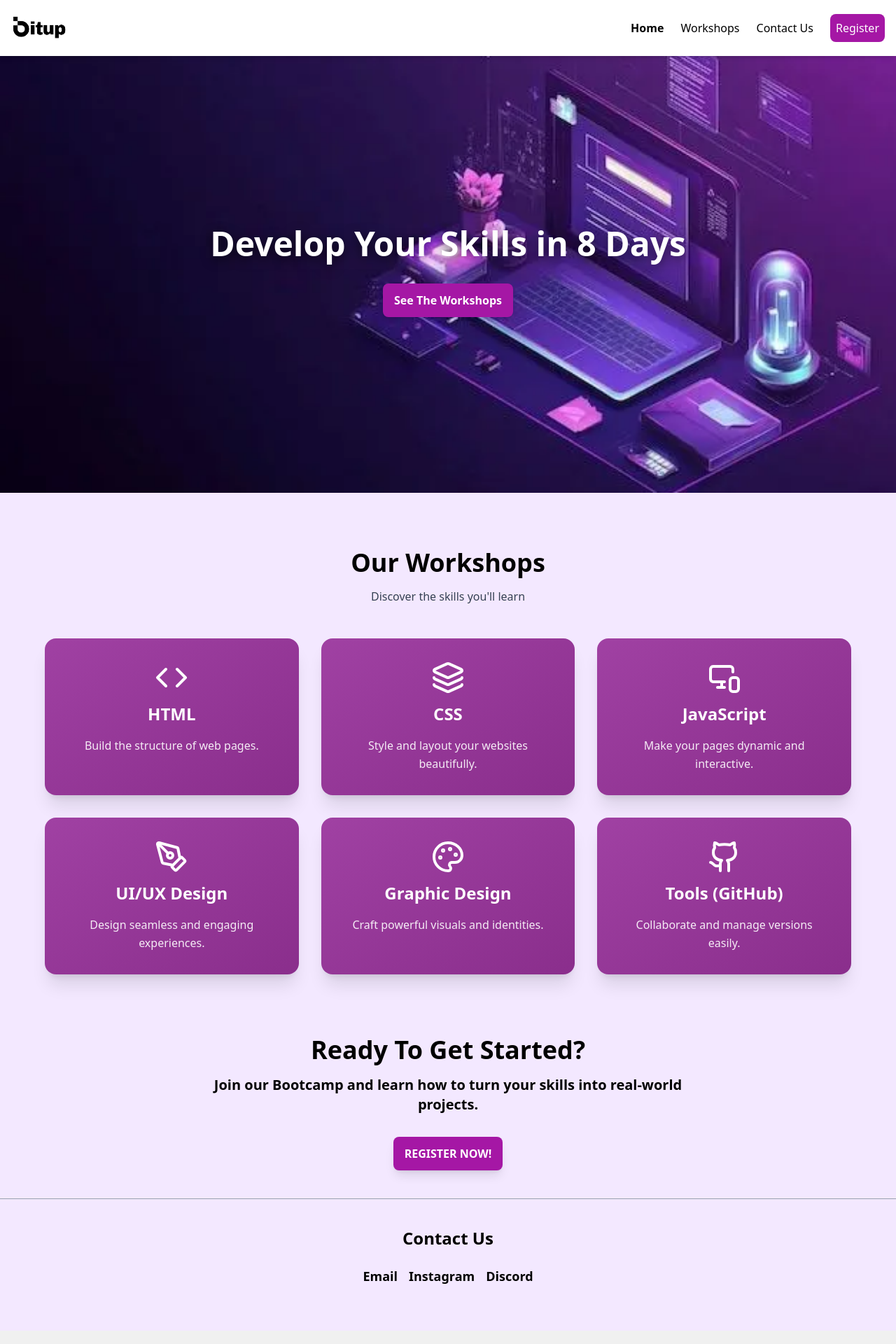
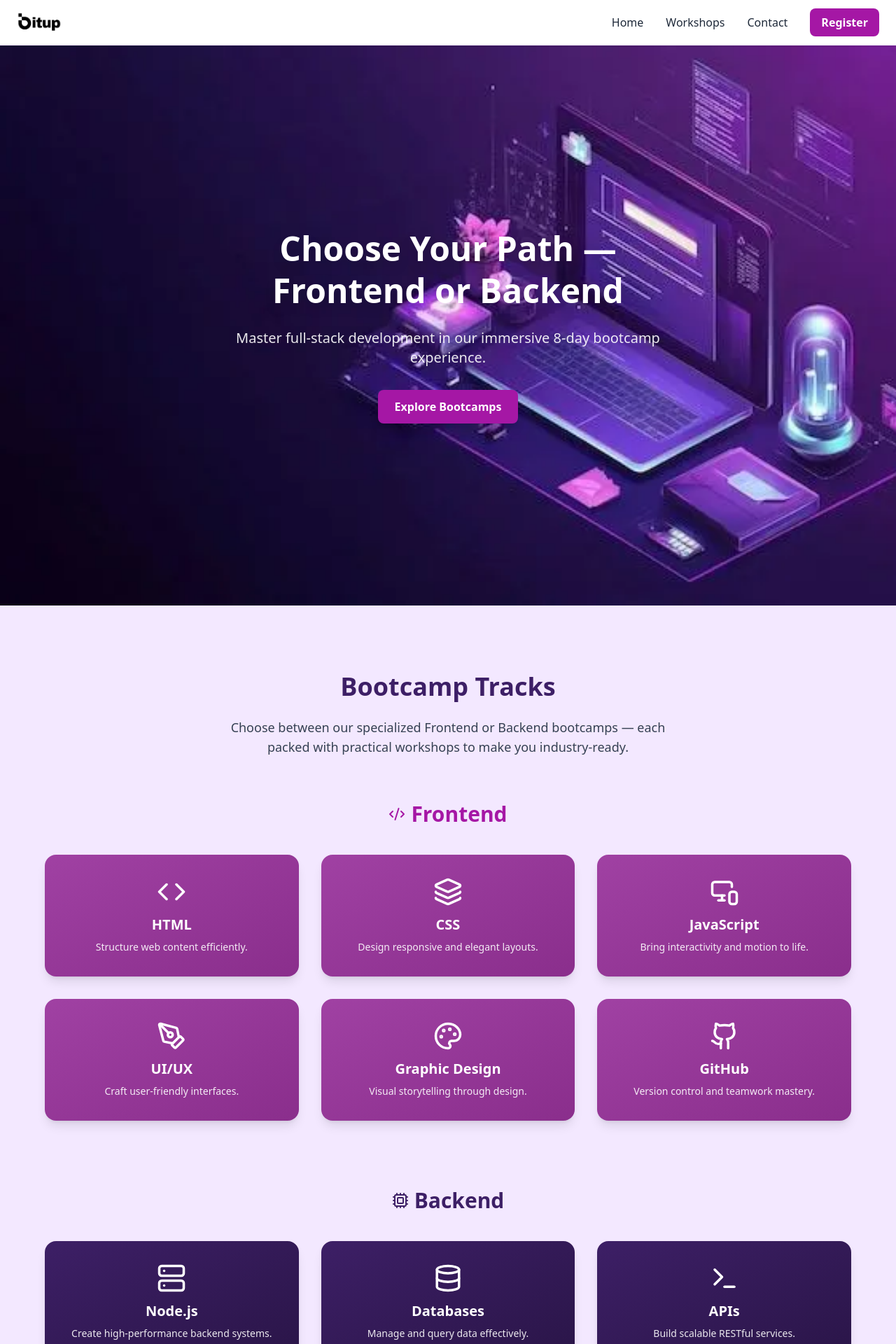
Before and after one commit to Abdellah-saim-mamoune1/BitUp, a React (Vite) app: page / in a window 1280 px wide. Shown: the top 1920 px of the page at 70% size. Built offline with nearby package versions, Linux system fonts and the light colour scheme.

Commit message:
changing styles

```diff
--- a/src/Home.tsx
+++ b/src/Home.tsx
@@ -3,94 +3,81 @@ import { motion, AnimatePresence } from "framer-motion";
 import { useNavigate } from "react-router-dom";
 import Logo from "./assets/Logo.png";
 import BgImage from "./assets/BgHomeImage.jpg";
+import {
+  Code,
+  Palette,
+  PenTool,
+  MonitorSmartphone,
+  Layers,
+  Github,
+  Database,
+  Server,
+  Terminal,
+} from "lucide-react";
 
-// Icons
-import { Code, Palette, PenTool, MonitorSmartphone, Layers, Github } from "lucide-react";
-
+import { Code2,Instagram, Mail, MessageCircle } from "lucide-react";
+import { Cpu } from "lucide-react";
 export function Home() {
   const navigate = useNavigate();
   const [menuOpen, setMenuOpen] = useState(false);
-  const workshopsRef = useRef<HTMLElement | null>(null);
-  const contactRef = useRef<HTMLElement | null>(null);
+  const workshopsRef = useRef<HTMLElement >(null);
+  const contactRef = useRef<HTMLElement >(null);
+
+  const scrollTo = (ref: React.RefObject<HTMLElement|null>) =>
+    ref.current?.scrollIntoView({ behavior: "smooth" });
 
   return (
-    <div className="min-h-screen flex flex-col bg-purple-50 text-purple-900">
+    <div className="min-h-screen flex flex-col bg-purple-50 text-purple-900 scroll-smooth">
       {/* Navbar */}
-      <nav className="flex justify-between items-center px-4 bg-white shadow-md fixed w-full top-0 z-50">
+      <nav className="flex justify-between items-center px-6 bg-white shadow-sm sticky w-full top-0 z-50 border-b border-purple-100 backdrop-blur-md bg-opacity-90">
+        {/* Logo */}
         <motion.div
           className="flex items-center space-x-2"
           initial={{ opacity: 0, y: -10 }}
           animate={{ opacity: 1, y: 0 }}
-          transition={{ duration: 0.5 }}
         >
           <img
             src={Logo}
-            alt="Logo"
-            className="w-20 h-20 cursor-pointer " onClick={()=>navigate("/")}
+            alt="Bootcamp Logo"
+            className="w-16 h-16 cursor-pointer"
+            onClick={() => navigate("/")}
           />
+
         </motion.div>
 
         {/* Desktop Menu */}
-        <ul className="hidden md:flex gap-6 items-center text-black font-medium">
+        <ul className="hidden md:flex gap-8 items-center text-gray-800 font-medium">
+          {["Home", "Workshops", "Contact"].map((item, i) => (
             <motion.li
-            className="hover:text-[#a517a5] transition cursor-pointer font-semibold"
-            whileHover={{ scale: 1.1 }}
-            onClick={() => navigate("/")}
+              key={i}
+              className="hover:text-[#a517a5] transition cursor-pointer"
+              whileHover={{ scale: 1.05 }}
+              onClick={() => {
+                if (item === "Workshops") scrollTo(workshopsRef);
+                else if (item === "Contact") scrollTo(contactRef);
+                else navigate("/");
+              }}
             >
-            Home
+              {item}
             </motion.li>
-
-          <motion.li
-            className="hover:text-[#a517a5] transition cursor-pointer"
-            whileHover={{ scale: 1.1 }}
-            onClick={() => workshopsRef.current?.scrollIntoView({ behavior: "smooth" })}
+          ))}
+          <motion.li whileHover={{ scale: 1.05 }}>
+            <button
+              onClick={() => navigate("/register")}
+              className="bg-[#a517a5] text-white px-4 py-2 rounded-lg hover:bg-[#8c0e90] transition font-semibold"
             >
-            Workshops
-          </motion.li>
-
-          <motion.li
-            className="hover:text-[#a517a5] transition cursor-pointer"
-            whileHover={{ scale: 1.1 }}
-            onClick={() => contactRef.current?.scrollIntoView({ behavior: "smooth" })}
-          >
-            Contact Us
-          </motion.li>
-
-          <motion.li whileHover={{ scale: 1.1 }}>
-            <button onClick={() =>navigate("/register")} className="bg-[#a517a5] text-white px-2 py-2 rounded-lg hover:bg-[#8c0e90] transition">
               Register
-            </button >
+            </button>
           </motion.li>
         </ul>
 
-        {/* Mobile Button */}
+        {/* Mobile Menu Toggle */}
         <button
           onClick={() => setMenuOpen(!menuOpen)}
-          className="md:hidden rounded-lg text-black hover:bg-[#8c0e90] transition"
+          className="md:hidden rounded-lg text-gray-800 hover:text-[#a517a5] transition"
+          aria-label="Toggle Menu"
         >
-          {menuOpen ? (
-            <svg
-              xmlns="http://www.w3.org/2000/svg"
-              viewBox="0 0 24 24"
-              fill="none"
-              stroke="currentColor"
-              strokeWidth={2}
-              className="w-6 h-6"
-            >
-              <path strokeLinecap="round" strokeLinejoin="round" d="M6 18L18 6M6 6l12 12" />
-            </svg>
-          ) : (
-            <svg
-              xmlns="http://www.w3.org/2000/svg"
-              fill="none"
-              viewBox="0 0 24 24"
-              strokeWidth={2}
-              stroke="currentColor"
-              className="w-6 h-6"
-            >
-              <path strokeLinecap="round" strokeLinejoin="round" d="M4 6h16M4 12h16M4 18h16" />
-            </svg>
-          )}
+          {menuOpen ? "✕" : "☰"}
         </button>
 
         {/* Mobile Menu */}
@@ -101,21 +88,17 @@ export function Home() {
               animate={{ opacity: 1, y: 0 }}
               exit={{ opacity: 0, y: -20 }}
               transition={{ duration: 0.3 }}
-              className="absolute top-16 left-0 w-full bg-white shadow-lg flex flex-col items-center gap-4 py-4 font-medium text-gray-800 md:hidden"
+              className="absolute top-20 left-0 w-full bg-white border-t border-gray-200 flex flex-col items-center gap-4 py-4 font-medium text-gray-800 md:hidden shadow-lg"
             >
-              {["Home", "Workshops", "Contact Us"].map((item, i) => (
+              {["Home", "Workshops", "Contact"].map((item, i) => (
                 <button
                   key={i}
-                  className="hover:text-[#a517a5] transition"
+                  className="hover:text-[#a517a5] transition text-lg"
                   onClick={() => {
                     setMenuOpen(false);
-                    if (item === "Workshops") {
-                      workshopsRef.current?.scrollIntoView({ behavior: "smooth" });
-                    } else if (item === "Contact Us") {
-                      contactRef.current?.scrollIntoView({ behavior: "smooth" });
-                    } else {
-                      navigate("/");
-                    }
+                    if (item === "Workshops") scrollTo(workshopsRef);
+                    else if (item === "Contact") scrollTo(contactRef);
+                    else navigate("/");
                   }}
                 >
                   {item}
@@ -126,7 +109,7 @@ export function Home() {
                   setMenuOpen(false);
                   navigate("/register");
                 }}
-                className="bg-[#a517a5] text-white px-4 py-2 rounded-lg hover:bg-[#8c0e90] transition"
+                className="bg-[#a517a5] text-white px-6 py-2 rounded-lg hover:bg-[#8c0e90] transition font-semibold"
               >
                 Register
               </button>
@@ -137,31 +120,33 @@ export function Home() {
 
       {/* Hero Section */}
       <section
-        className="relative w-full h-[80vh] flex items-center justify-center mt-16 overflow-hidden"
+        className="flex items-center justify-center text-center h-screen overflow-hidden"
         style={{
           backgroundImage: `url(${BgImage})`,
           backgroundSize: "cover",
           backgroundPosition: "center",
         }}
       >
+        <div className=" inset-0 bg-black/50" />
         <motion.div
-          className="relative z-10 text-center text-white px-6 sm:px-10"
-          initial={{ opacity: 0, y: 30 }}
+          className="relative z-10 text-white px-6 sm:px-10 max-w-3xl"
+          initial={{ opacity: 0, y: 20 }}
           animate={{ opacity: 1, y: 0 }}
-          transition={{ duration: 1 }}
+          transition={{ duration: 0.8 }}
         >
-          <h1 className="text-3xl sm:text-4xl md:text-5xl font-extrabold mb-6 leading-snug drop-shadow-[0_4px_8px_rgba(0,0,0,0.6)]">
-            Develop Your Skills in 8 Days
+          <h1 className="text-3xl sm:text-5xl font-extrabold leading-tight mb-6 drop-shadow-xl">
+            Choose Your Path — Frontend or Backend
           </h1>
+          <p className="text-sm sm:text-xl text-white/90 mb-8">
+            Master full-stack development in our immersive 8-day bootcamp experience.
+          </p>
           <motion.button
-            className="text-white bg-[#a517a5] px-4 py-3 rounded-lg font-semibold hover:bg-[#8c0e90] transition shadow-md"
-            whileHover={{ scale: 1.1 }}
-            whileTap={{ scale: 0.95 }}
-            onClick={() =>
-              workshopsRef.current?.scrollIntoView({ behavior: "smooth" })
-            }
+            onClick={() => scrollTo(workshopsRef)}
+            className="bg-[#a517a5] hover:bg-[#8c0e90] text-white px-6 py-3 rounded-lg font-semibold shadow-lg transition"
+            whileHover={{ scale: 1.08 }}
+            whileTap={{ scale: 0.96 }}
           >
-            See The Workshops
+            Explore Bootcamps
           </motion.button>
         </motion.div>
       </section>
@@ -169,107 +154,129 @@ export function Home() {
       {/* Workshops Section */}
       <section
         ref={workshopsRef}
-        className="py-20 px-4 md:px-12 bg-purple-100 text-center"
+        className="py-24 px-6 md:px-12 bg-purple-100 text-center"
       >
         <motion.h2
-          className="text-2xl md:text-4xl font-bold text-black mb-4"
+          className="text-3xl md:text-4xl font-bold text-[#3d1f66] mb-6"
+          initial={{ opacity: 0, y: 20 }}
+          whileInView={{ opacity: 1, y: 0 }}
+          transition={{ duration: 0.6 }}
+        >
+          Bootcamp Tracks
+        </motion.h2>
+        <p className="text-gray-700 mb-16 text-lg max-w-2xl mx-auto">
+          Choose between our specialized Frontend or Backend bootcamps — each packed with practical workshops to make you industry-ready.
+        </p>
+
+        <div className="space-y-24">
+          {/* Frontend Bootcamp */}
+          <div>
+            <h3 className="text-2xl flex gap-2 items-center justify-center md:text-3xl font-bold text-[#a517a5] mb-10">
+              <Code2/> Frontend
+            </h3>
+            <div className="grid grid-cols-1 sm:grid-cols-2 lg:grid-cols-3 gap-8 max-w-6xl mx-auto">
+              {[
+                { title: "HTML", desc: "Structure web content efficiently.", icon: <Code size={42} /> },
+                { title: "CSS", desc: "Design responsive and elegant layouts.", icon: <Layers size={42} /> },
+                { title: "JavaScript", desc: "Bring interactivity and motion to life.", icon: <MonitorSmartphone size={42} /> },
+                { title: "UI/UX", desc: "Craft user-friendly interfaces.", icon: <PenTool size={42} /> },
+                { title: "Graphic Design", desc: "Visual storytelling through design.", icon: <Palette size={42} /> },
+                { title: "GitHub", desc: "Version control and teamwork mastery.", icon: <Github size={42} /> },
+              ].map((w, i) => (
+                <motion.div
+                  key={i}
+                  className="bg-gradient-to-br from-[#a041a3] to-[#8a2e8c] text-white rounded-2xl shadow-lg p-6 sm:p-8 hover:scale-[1.04] transition"
                   initial={{ opacity: 0, y: 20 }}
                   whileInView={{ opacity: 1, y: 0 }}
                   viewport={{ once: true }}
-          transition={{ duration: 0.6 }}
+                  transition={{ delay: i * 0.1, duration: 0.5 }}
                 >
-          Our Workshops
-        </motion.h2>
-        <motion.p
-          className="text-gray-700 font-medium mb-12"
-          initial={{ opacity: 0 }}
-          whileInView={{ opacity: 1 }}
-          transition={{ delay: 0.3, duration: 0.6 }}
-        >
-          Discover the skills you'll learn
-        </motion.p>
-
-    <div className="grid grid-cols-1 sm:grid-cols-2 lg:grid-cols-3 gap-8 max-w-6xl mx-auto  sm:px-8 md:px-0">
-  {[
-    { title: "HTML", desc: "Build the structure of web pages.", icon: <Code size={48} /> },
-    { title: "CSS", desc: "Style and layout your websites beautifully.", icon: <Layers size={48} /> },
-    { title: "JavaScript", desc: "Make your pages dynamic and interactive.", icon: <MonitorSmartphone size={48} /> },
-    { title: "UI/UX Design", desc: "Design seamless and engaging experiences.", icon: <PenTool size={48} /> },
-    { title: "Graphic Design", desc: "Craft powerful visuals and identities.", icon: <Palette size={48} /> },
-    { title: "Tools (GitHub)", desc: "Collaborate and manage versions easily.", icon: <Github size={48} /> },
-  ].map((workshop, i) => (
-    <motion.div
-      key={i}
-      className="bg-gradient-to-br from-[#a041a3] to-[#8a2e8c] shadow-xl rounded-2xl p-6 sm:p-8 flex flex-col items-center text-center hover:scale-[1.03] hover:shadow-2xl transition-all duration-300"
-      initial={{ opacity: 0, y: 30 }}
-      whileInView={{ opacity: 1, y: 0 }}
-      viewport={{ once: true }}
-      transition={{ delay: i * 0.15, duration: 0.6 }}
-    >
-      <div className="flex flex-col items-center mb-4 text-white">
-        <div className="mb-3">{workshop.icon}</div>
-        <h3 className="text-xl sm:text-2xl font-semibold">{workshop.title}</h3>
+                  <div className="flex flex-col items-center">
+                    <div className="mb-3">{w.icon}</div>
+                    <h4 className="text-xl font-semibold mb-2">{w.title}</h4>
+                    <p className="text-white/90 text-sm">{w.desc}</p>
                   </div>
-      <p className="text-white/90 text-sm sm:text-base leading-relaxed max-w-xs">
-        {workshop.desc}
-      </p>
                 </motion.div>
               ))}
             </div>
+          </div>
 
-      </section>
-
-      {/* Registration Section */}
-      <section className="pt-2 pb-10 text-black px-6 text-center bg-purple-100">
-        <motion.h2
-          className="text-3xl md:text-4xl font-bold mb-4"
+          {/* Backend Bootcamp */}
+          <div>
+            <h3 className="flex gap-2 items-center justify-center text-2xl md:text-3xl font-bold text-[#3d1f66] mb-10">
+              <Cpu/> Backend
+            </h3>
+            <div className="grid grid-cols-1 sm:grid-cols-2 lg:grid-cols-3 gap-8 max-w-6xl mx-auto">
+              {[
+                { title: "Node.js", desc: "Create high-performance backend systems.", icon: <Server size={42} /> },
+                { title: "Databases", desc: "Manage and query data effectively.", icon: <Database size={42} /> },
+                { title: "APIs", desc: "Build scalable RESTful services.", icon: <Terminal size={42} /> },
+                { title: "Authentication", desc: "Secure user data and sessions.", icon: <Code size={42} /> },
+                { title: "Deployment", desc: "Launch your apps to production.", icon: <Github size={42} /> },
+                { title: "Best Practices", desc: "Clean code & maintainable architecture.", icon: <Layers size={42} /> },
+              ].map((w, i) => (
+                <motion.div
+                  key={i}
+                  className="bg-gradient-to-br from-[#3d1f66] to-[#2a1548] text-white rounded-2xl shadow-lg p-6 sm:p-8 hover:scale-[1.04] transition"
                   initial={{ opacity: 0, y: 20 }}
                   whileInView={{ opacity: 1, y: 0 }}
                   viewport={{ once: true }}
+                  transition={{ delay: i * 0.1, duration: 0.5 }}
+                >
+                  <div className="flex flex-col items-center">
+                    <div className="mb-3">{w.icon}</div>
+                    <h4 className="text-xl font-semibold mb-2">{w.title}</h4>
+                    <p className="text-white/90 text-sm">{w.desc}</p>
+                  </div>
+                </motion.div>
+              ))}
+            </div>
+          </div>
+        </div>
+      </section>
+
+      {/* Call to Action */}
+      <section className="py-24 text-center bg-gradient-to-br from-purple-200 to-purple-300">
+        <motion.h2
+          className="text-3xl md:text-4xl font-bold text-[#3d1f66] mb-4"
+          initial={{ opacity: 0 }}
+          whileInView={{ opacity: 1 }}
           transition={{ duration: 0.6 }}
         >
-          Ready To Get Started?
+          Ready to Start Your Coding Journey?
         </motion.h2>
-        <motion.p
-          className="text-lg md:text-xl font-semibold mb-8 max-w-2xl mx-auto"
-          initial={{ opacity: 0 }}
-          whileInView={{ opacity: 1 }}
-          transition={{ delay: 0.3, duration: 0.6 }}
-        >
-          Join our Bootcamp and learn how to turn your skills into real-world projects.
-        </motion.p>
+        <p className="text-gray-700 mb-10 max-w-2xl mx-auto text-lg">
+          Pick your bootcamp, develop real projects, and become a professional developer in just 8 days!
+        </p>
         <motion.button
-          className="text-white bg-[#a517a5] px-4 py-3 rounded-lg font-semibold hover:bg-[#8c0e90] transition shadow-lg"
+          className="bg-[#a517a5] text-white px-8 py-3 rounded-lg font-semibold hover:bg-[#8c0e90] shadow-lg transition"
           whileHover={{ scale: 1.1 }}
           whileTap={{ scale: 0.95 }}
           onClick={() => navigate("/register")}
         >
-          REGISTER NOW!
+          Register Now
         </motion.button>
       </section>
 
-      {/* Footer (Contact Section) */}
-      <motion.footer
+      {/* Footer */}
+      <footer
         ref={contactRef}
-        className="bg-purple-100 text-black text-center py-10 px-6 border-t border-gray-400"
-        initial={{ opacity: 0 }}
-        whileInView={{ opacity: 1 }}
-        transition={{ duration: 0.8 }}
+        className="bg-white text-black text-center py-12 px-6 border-t border-gray-200"
       >
-        <h2 className="text-2xl font-bold mb-6">Contact Us</h2>
-
-        <div className="flex flex-wrap justify-center gap-4 text-sm md:text-lg font-semibold mb-6">
-          <a href="mailto:example@email.com" className="hover:text-purple-400 transition">
-            Email
+        <h2 className="text-2xl font-bold mb-6 text-[#3d1f66]">Contact Us</h2>
+        <div className="flex flex-wrap justify-center gap-6 text-base md:text-lg font-medium">
+          <a href="mailto:info@devbootcamp.com" className="flex gap-2 hover:text-[#a517a5] transition">
+            <MessageCircle/> Discord
           </a>
-          <a href="https://instagram.com" target="_blank" className="hover:text-purple-400 transition">
-            Instagram
+          <a href="https://instagram.com" target="_blank" className="hover:text-[#a517a5] transition flex gap-2">
+            <Instagram /> Instagram
           </a>
-          <a href="https://discord.com" target="_blank" className="hover:text-purple-400 transition">
-            Discord
+          <a href="https://discord.com" target="_blank" className="flex gap-2 hover:text-[#a517a5] transition">
+            <Mail/> Email
           </a>
         </div>
-      </motion.footer>
+        <p className="text-gray-500 mt-8 text-sm">© 2025 DevBootcamp. All rights reserved.</p>
+      </footer>
     </div>
   );
 }
```
Lines whose indentation alone changed are shown as unchanged.
